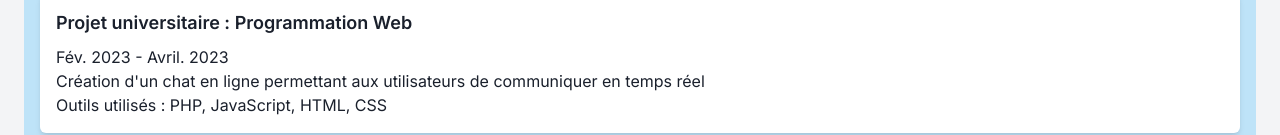
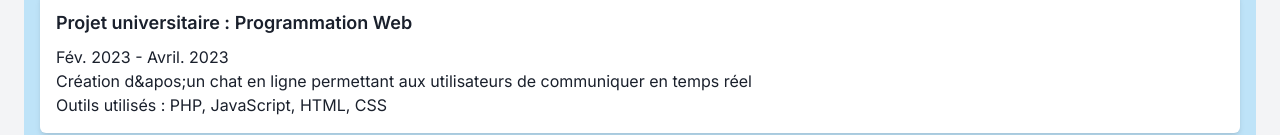
Before and after one commit to RahmaniLydia/RahmaniLydia.github.io, a Next.js app: page / in a window 1280 px wide. Both pictures are taken after a click on the button "Projets Académiques". Shown: the part 665-800 px from the top of the page. Built offline with nearby package versions, Linux system fonts and the light colour scheme.

Commit message:
modification deploy

```diff
--- a/app/page.tsx
+++ b/app/page.tsx
@@ -220,7 +220,7 @@ const CV = () => {
           title: "Projet universitaire : Programmation Web",
           date: "Fév. 2023 - Avril. 2023",
           description: [
-            "Création d'un chat en ligne permettant aux utilisateurs de communiquer en temps réel",
+            "Création d&apos;un chat en ligne permettant aux utilisateurs de communiquer en temps réel",
             "Outils utilisés : PHP, JavaScript, HTML, CSS",
           ],
         },
@@ -236,7 +236,7 @@ const CV = () => {
           title: "Projet universitaire : SEO",
           date: "Déc. 2022 - Janv. 2023",
           description: [
-            "Réalisation de l'Audit Technique d'un site internet",
+            "Réalisation de l&apos;Audit Technique d'un site internet",
             "Maniement des outils SEO",
           ],
         },
```
